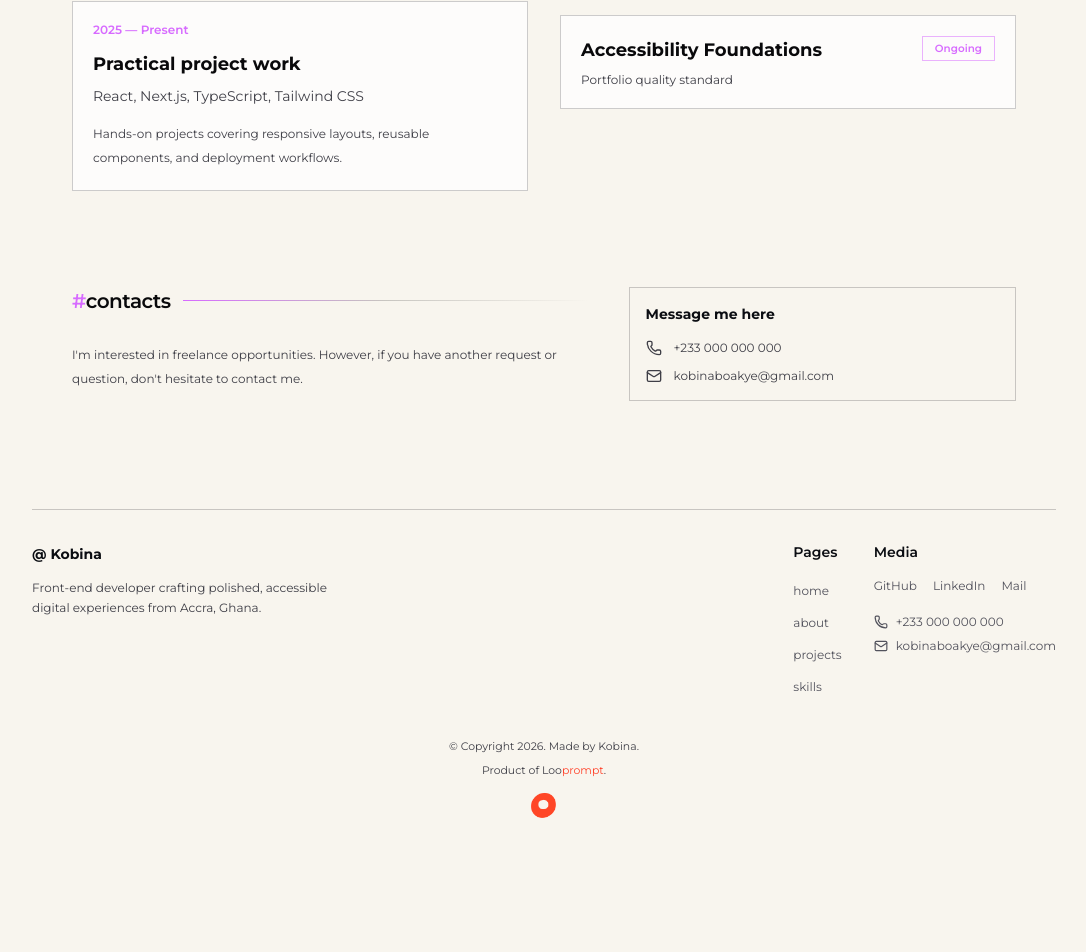
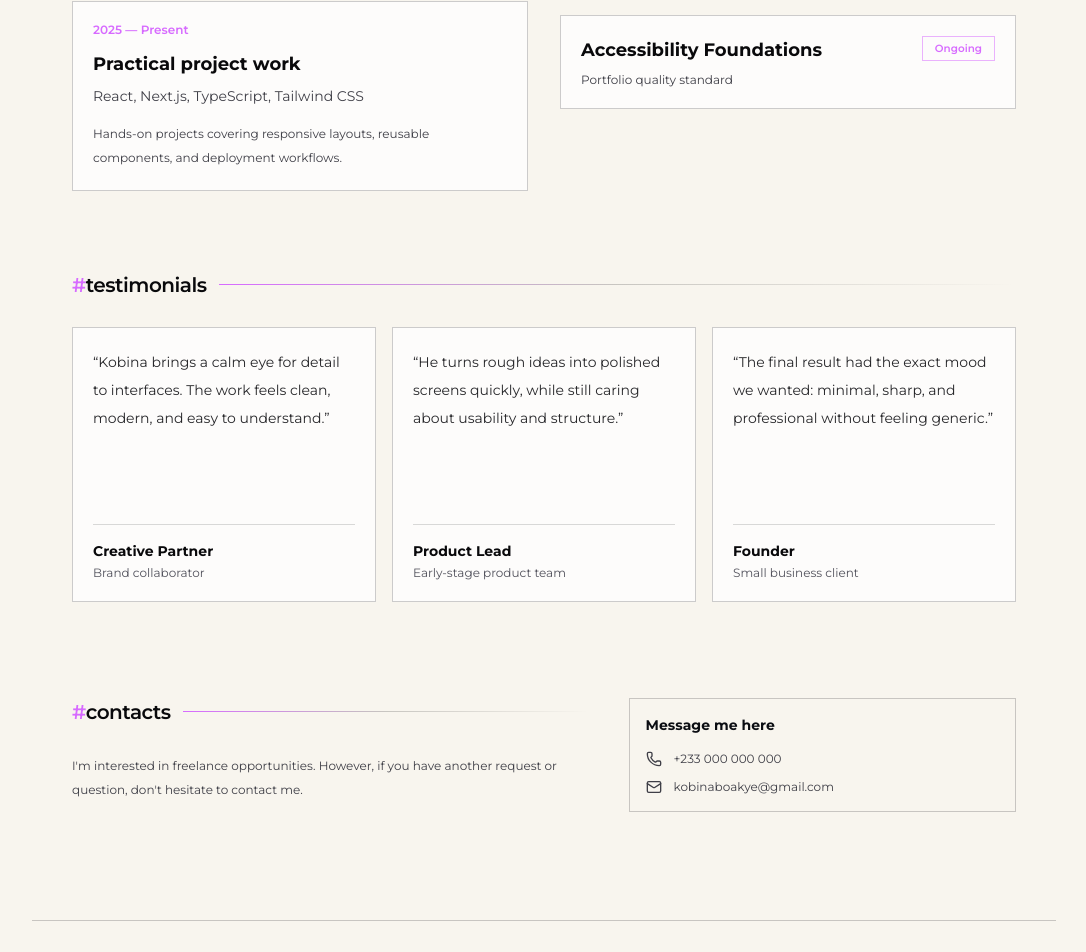
Before and after one commit to kobina2121/kobina.portfolio, a Next.js app: page / in a window 1280 px wide. Shown: the part 3466-4418 px from the top of the page, without its empty margins (96-1182 px from the left). Before the commit the page ends 4320 px from the top, so only its background shows below. Built offline with nearby package versions, Linux system fonts and the light colour scheme; a web font is replaced by a local one.

Commit message:
feat: add homepage testimonials

```diff
--- a/src/app/page.tsx
+++ b/src/app/page.tsx
@@ -9,6 +9,7 @@ import {
   projects,
   serviceItems,
   skillItems,
+  testimonialItems,
 } from "@/lib/portfolio-content";
 import {
   FaCss3Alt,
@@ -485,6 +486,30 @@ export default function Home() {
           </div>
         </section>
 
+        <section id="testimonials" className="relative scroll-mt-24 pt-20">
+          <SectionTitle>testimonials</SectionTitle>
+          <div className="grid gap-4 md:grid-cols-3">
+            {testimonialItems.map((testimonial) => (
+              <figure
+                key={testimonial.name}
+                className="border border-zinc-950/20 bg-white/75 p-5 dark:border-white/35 dark:bg-black/80"
+              >
+                <blockquote className="min-h-36 text-sm leading-7 text-zinc-800 dark:text-zinc-300">
+                  “{testimonial.quote}”
+                </blockquote>
+                <figcaption className="mt-8 border-t border-zinc-950/15 pt-4 dark:border-white/20">
+                  <p className="text-sm font-bold text-zinc-950 dark:text-white">
+                    {testimonial.name}
+                  </p>
+                  <p className="mt-1 text-xs text-zinc-600 dark:text-zinc-500">
+                    {testimonial.role}
+                  </p>
+                </figcaption>
+              </figure>
+            ))}
+          </div>
+        </section>
+
         <section
           id="contact-me"
           className="relative grid scroll-mt-24 gap-10 pt-24 pb-20 md:grid-cols-[1fr_0.75fr] md:items-start"
```
